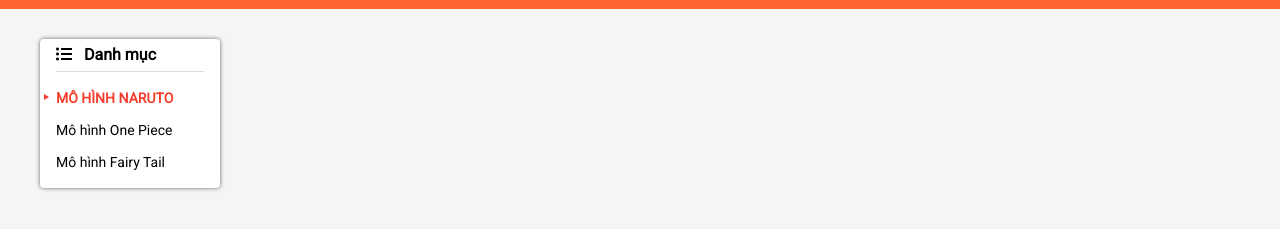
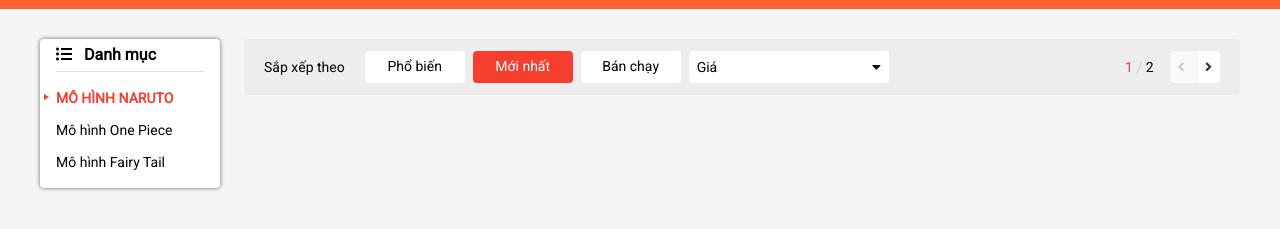
Before and after one commit to lhhtri2811/Shoppeo, a plain HTML site: page index.html in a window 1280 px wide. Shown: the part 111-340 px from the top of the page. Drawn offline with nearby package versions, Linux system fonts and the light colour scheme.

Commit message:
Make sort bar

```diff
--- a/assets/css/base.css
+++ b/assets/css/base.css
@@ -72,6 +72,7 @@
     left: 0;
     display: flex;
     animation: showElement ease 0.3s;
+    z-index: 1;
 }
 
 .modal__overlay {
@@ -100,12 +101,15 @@
     border: none;
     font-size: 1.4rem;
     line-height: 1.8;
-    color: var(--white-color);
+    color: var(--black-color);
     border-radius: 4px;
     min-width: 140px;
     text-align: center;
     padding: 0;
     cursor: pointer;
+    display: inline-flex;
+    justify-content: center;
+    align-items: center;
 }
 
 .btn:hover {
--- a/assets/css/main.css
+++ b/assets/css/main.css
@@ -781,11 +781,14 @@
     margin-top: var(--header-height);
 }
 
+.container__content {
+    padding-top: 30px;
+}
+
 .category {
     border-radius: 4px;
     background-color: var(--white-color);
     position: fixed;
-    margin-top: 30px;
     min-width: 180px;
     box-shadow: 0 0 4px #666;
 }
@@ -845,6 +848,156 @@
     right: -4px;
 }
 
+/* sort bar */
+.sort-bar {
+    background-color: #EDEDED;
+    display: flex;
+    justify-content: space-between;
+    align-items: center;
+    padding: 12px 20px;
+    border-radius: 4px;
+}
+
+.sort-bar__label {
+    font-size: 1.4rem;
+    margin-right: 20px;
+}
+
+.sort-by-options {
+    flex-grow: 1;
+    display: flex;
+}
+
+.sort-btn {
+    background-color: var(--white-color);
+    min-width: 100px;
+}
+
+.sort-btn + .sort-btn {
+    margin-left: 8px;
+}
+
+.sort-with-status {
+    margin-left: 8px;
+    min-width: 200px;
+    background-color: var(--white-color);
+    font-size: 1.4rem;
+    padding: 1px 8px 0;
+    display: flex;
+    justify-content: space-between;
+    align-items: center;
+    position: relative;
+    border-radius: 4px;
+    cursor: pointer;
+}
+
+.sort-with-status:hover .sort-by-options-list {
+    display: block;
+}
+
+.sort-with-status:hover .sort-icon {
+    color: var(--primary-color);
+}
+
+.sort__label {
+    line-height: 2.2;
+}
+
+.sort-icon {
+    /* float: right; */
+}
+
+.sort-by-options-list {
+    display: none;
+    position: absolute;
+    padding-left: 0;
+    top: calc(100% - -3px);
+    left: 0;
+    background-color: var(--white-color);
+    margin: 0;
+    min-width: 200px;
+    border-radius: 4px;
+    box-shadow: 0 0 4px #666;
+    animation: showElement ease 0.25s;
+    transform-origin: top;
+}
+
+.sort-by-options-list::before {
+    position: absolute;
+    content: "";
+    display: block;
+    height: 4px;
+    width: 100%;
+    /* background-color: red; */
+    top: -3px;
+}
+
+.sort-option {
+    list-style: none;
+    font-size: 1.4rem;
+    padding: 8px 8px;
+
+}
+
+.sort-option:hover {
+    color: var(--primary-color);
+    cursor: pointer;
+}
+
+.page-controller {
+    display: flex;
+    font-size: 1.4rem;
+}
+
+.page-controller__state {
+    padding: 0 16px;
+    color: #ccc;
+}
+
+.page-controller__current {
+    color: var(--primary-color);
+}
+
+.page-controller__total {
+    color: var(--black-color);
+}
+
+.page-controller__direction {
+
+}
+
+.page-controller-btn {
+    background-color: var(--white-color);
+    text-decoration: none;
+    padding: 8px 8px;
+    color: #333;
+}
+
+.page-controller-btn:hover {
+    color: var(--primary-color);
+}
+
+.page-controller-btn--disable {
+    background-color: #f9f9f9;
+    color: #ccc;
+    cursor: default;
+}
+
+.page-controller-btn--disable:hover {
+    color: #ccc;
+}
+
+.page-controller-btn--previous {
+    border-top-left-radius: 4px;
+    border-bottom-left-radius: 4px;
+    border-right: 1px solid #eee;
+}
+
+.page-controller-btn--next {
+    border-top-right-radius: 4px;
+    border-bottom-right-radius: 4px;
+}
+
 
 /* footer */
 #footer {
--- a/index.html
+++ b/index.html
@@ -271,7 +271,7 @@
         <!-- container -->
         <div id="container">
             <div class="grid">
-                <div class="grid__row">
+                <div class="grid__row container__content">
                     <div class="grid__column grid__column-2">
                         <nav class="category">
                             <h3 class="category__heading">
@@ -292,7 +292,42 @@
                         </nav>
                     </div>
                     <div class="grid__column grid__column-10">
-
+                        <div class="sort-bar">
+                            <span class="sort-bar__label">Sắp xếp theo</span>
+                            <div class="sort-by-options">
+                                <button class="btn sort-btn">Phổ biến</button>
+                                <button class="btn sort-btn btn-primary">Mới nhất</button>
+                                <button class="btn sort-btn">Bán chạy</button>
+                                <div class="sort-with-status">
+                                    <!--  sort-by-options--active -->
+                                    <span class="sort__label">Giá</span>
+                                    <i class="sort-icon fas fa-caret-down"></i>
+                                    <ul class="sort-by-options-list">
+                                        <li class="sort-option">
+                                            Giá: Thấp đến Cao
+                                        </li>
+                                        <li class="sort-option">
+                                            Giá: Cao đến Thấp
+                                        </li>
+                                    </ul>
+                                </div>
+                            </div>
+                            <div class="page-controller">
+                                <span class="page-controller__state">
+                                    <span class="page-controller__current">1</span>
+                                    /
+                                    <span class="page-controller__total">2</span>
+                                </span>
+                                <div class="page-controller__direction">
+                                    <a href="#" class="page-controller-btn page-controller-btn--previous page-controller-btn--disable">
+                                        <i class="fas fa-angle-left"></i>
+                                    </a>
+                                    <a href="#" class="page-controller-btn page-controller-btn--next">
+                                        <i class="fas fa-angle-right"></i>
+                                    </a>
+                                </div>
+                            </div>
+                        </div>
                     </div>
                 </div>
             </div>
```
